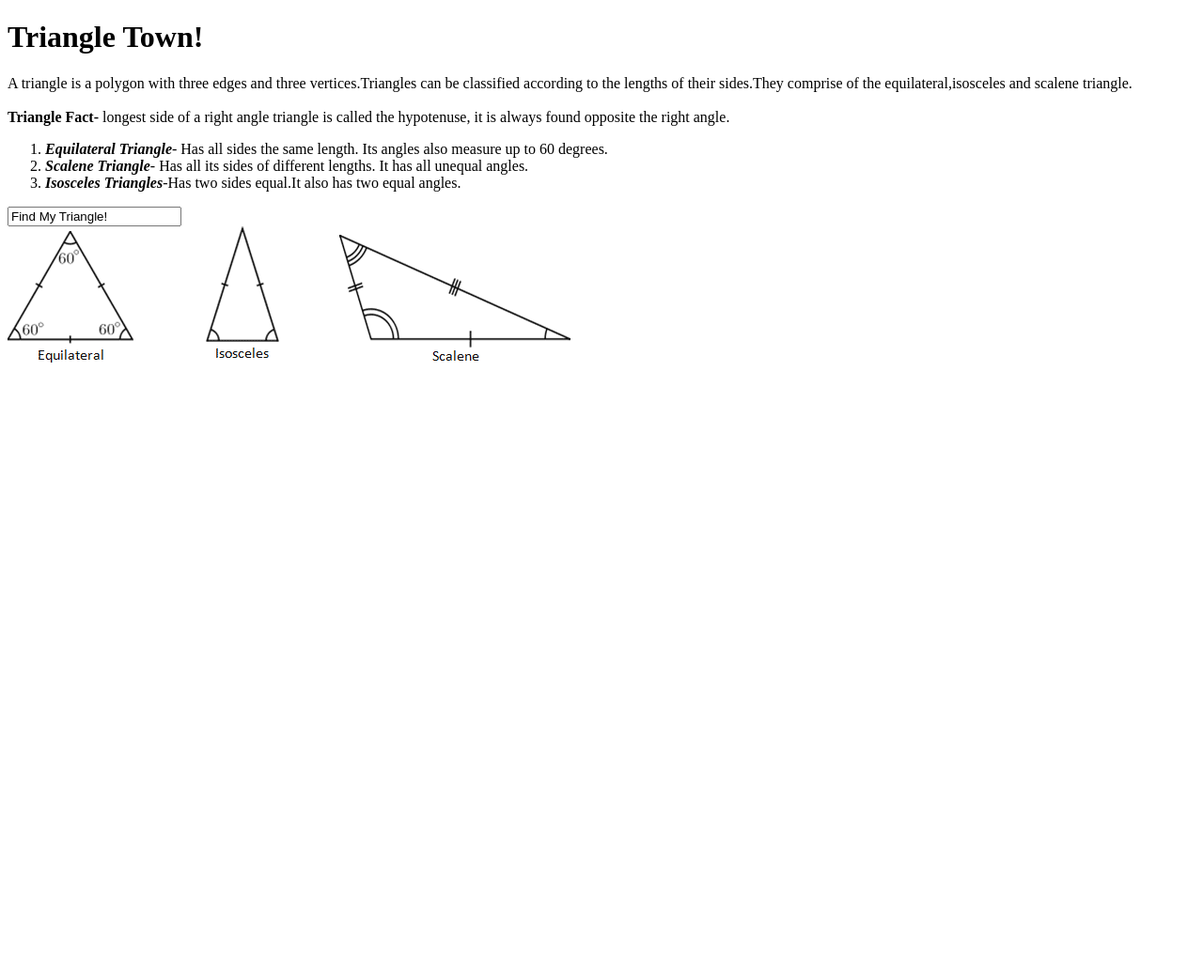
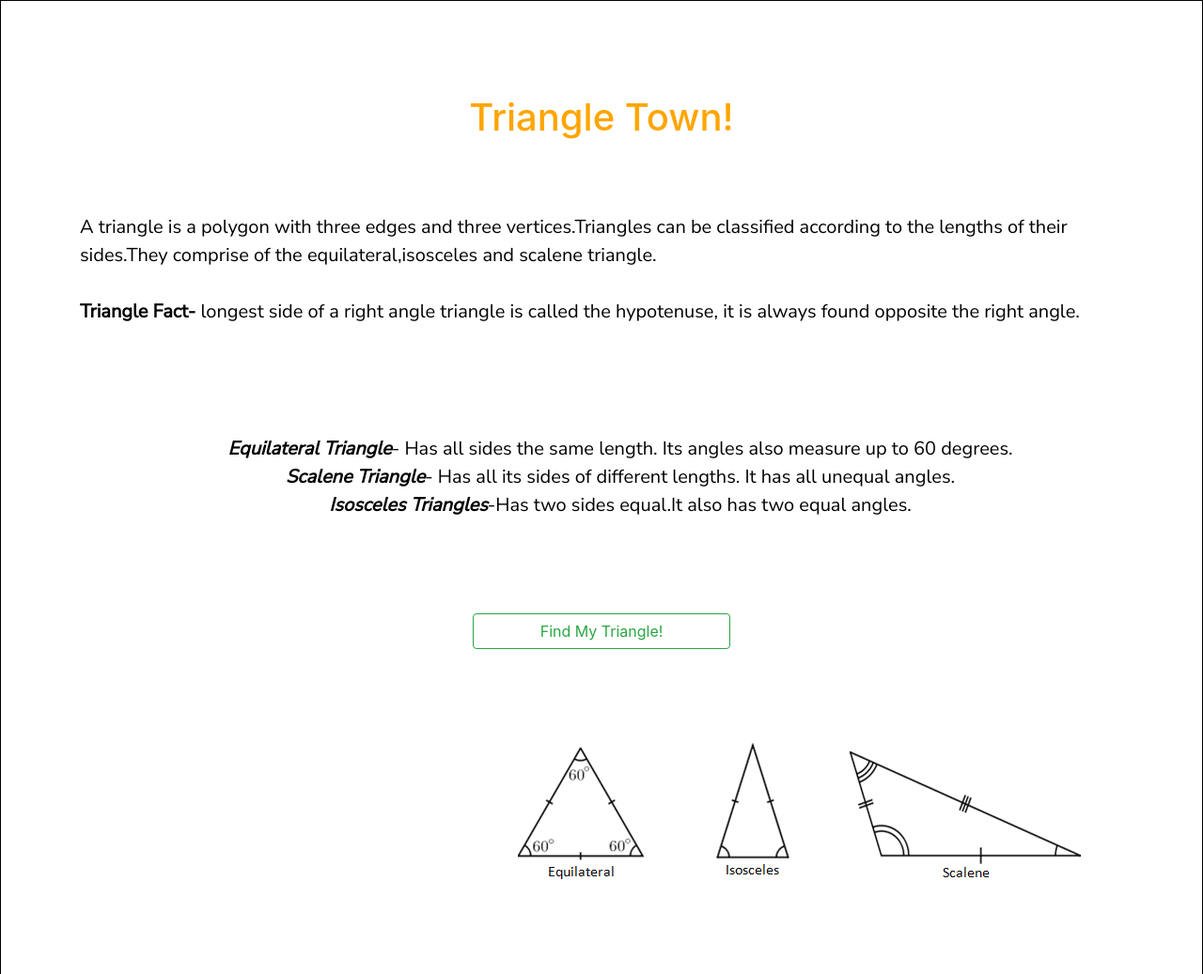
Before and after one commit to jeremy254/triangle, a plain HTML site: page index.html in a window 1280 px wide. Shown: the whole page at 94% size. Before the commit the page ends 800 px from the top, so only its background shows below. Drawn offline with Linux system fonts and the light colour scheme; a web font is replaced by a local one.

Commit message:
repaced the html links after revision and added the proper directories

```diff
--- a/index.html
+++ b/index.html
@@ -4,7 +4,10 @@
     <meta charset="UTF-8">
     <meta name="viewport" content="width=device-width, initial-scale=1.0">
     <meta http-equiv="X-UA-Compatible" content="ie=edge">
-
+    <link rel="shortcut icon" href="/images/faviconT.ico" type="image/x-icon">
+    <link rel="icon" href="/images/faviconT.ico" type="image/x-icon">
+    <link rel="stylesheet" href="/css/bootstrap.css">
+    <link rel="stylesheet" href="/style.css">
     <link href="https://fonts.googleapis.com/css?family=Dosis|Nunito+Sans|Ramabhadra|Slabo+27px&display=swap" rel="stylesheet">
     <script src="/script.js"></script>
 
```
